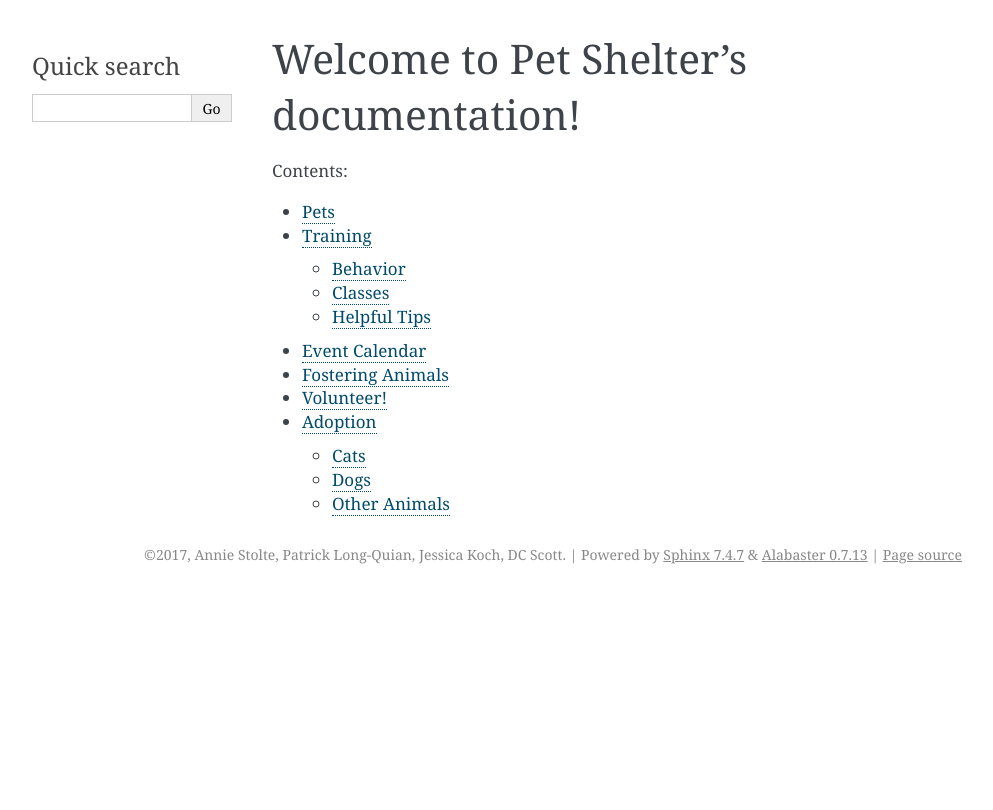
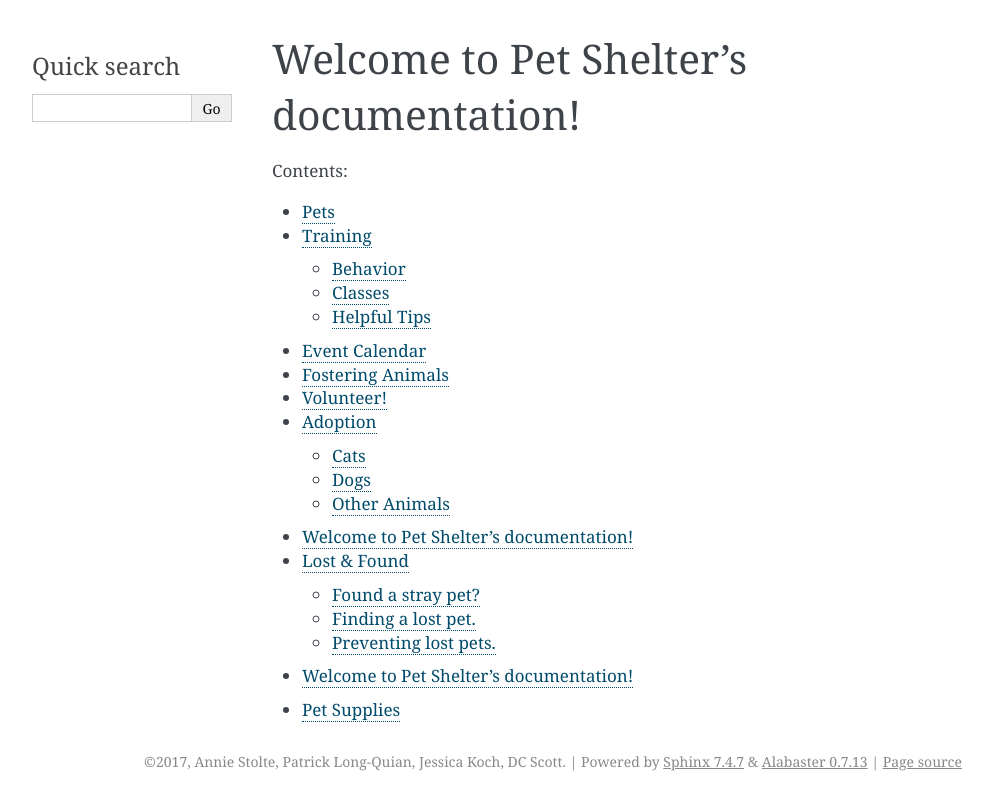
Before and after one commit to plongquian/pet_shelter, a Sphinx documentation site: the page built from source/index.rst, in a window 1280 px wide. Shown: the top 810 px of the page, without its empty margins (148-1141 px from the left). Built offline with Sphinx 7.4.7, drawn with Linux system fonts in a browser that asks for light colours; pages that are not in the unit, such as notebooks, are missing from menus.

Commit message:
Finished my lowercase issue then fixed a bunch of minor errors in different pages

```diff
--- a/source/index.rst
+++ b/source/index.rst
@@ -7,8 +7,10 @@
    :caption: Contents:
 
    pets/index
-   training2/index2
+   training/index
    events/index
    fostering/index
    volunteer/index
    adoption/index
+   lost_and_found/index
+   pet_supplies/index
--- a/source/training2/index2.rst
+++ b/source/training/index.rst
@@ -18,6 +18,6 @@
    :maxdepth: 2
    :caption: Contents:
 
-   behavior2
-   classes2
-   helpful_tips2
+   behavior
+   classes
+   helpful_tips
```
Also changed, not shown: source/lost_and_found/index.rst (+6 -10 lines), source/training/behavior.rst (renamed from source/training2/behavior2.rst), source/training/catbehavior.png (renamed from source/training2/catbehavior.png), source/training/classes.rst (renamed from source/training2/classes2.rst), source/training/dogtraining.png (renamed from source/training2/dogtraining.png), source/training/helpful_tips.rst (renamed from source/training2/helpful_tips2.rst), source/training/petclass.png (renamed from source/training2/petclass.png), source/training/smartowl.png (renamed from source/training2/smartowl.png).
